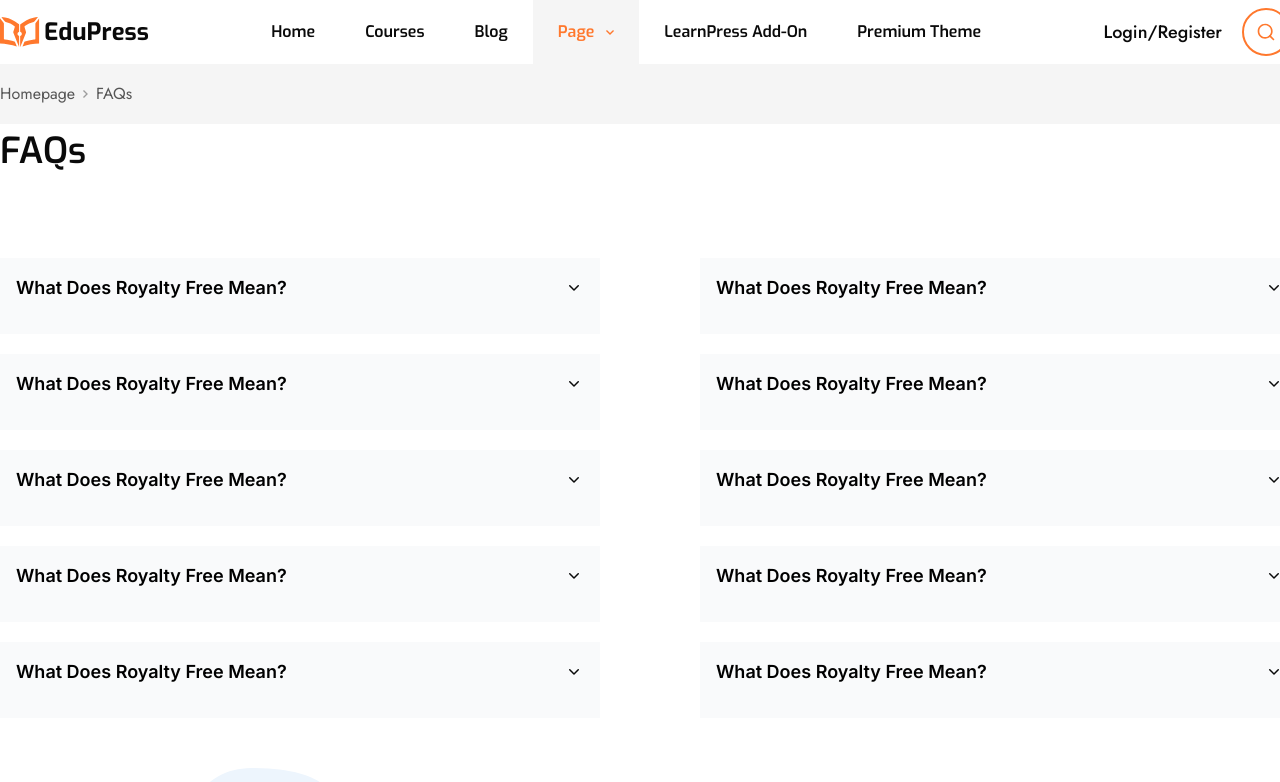
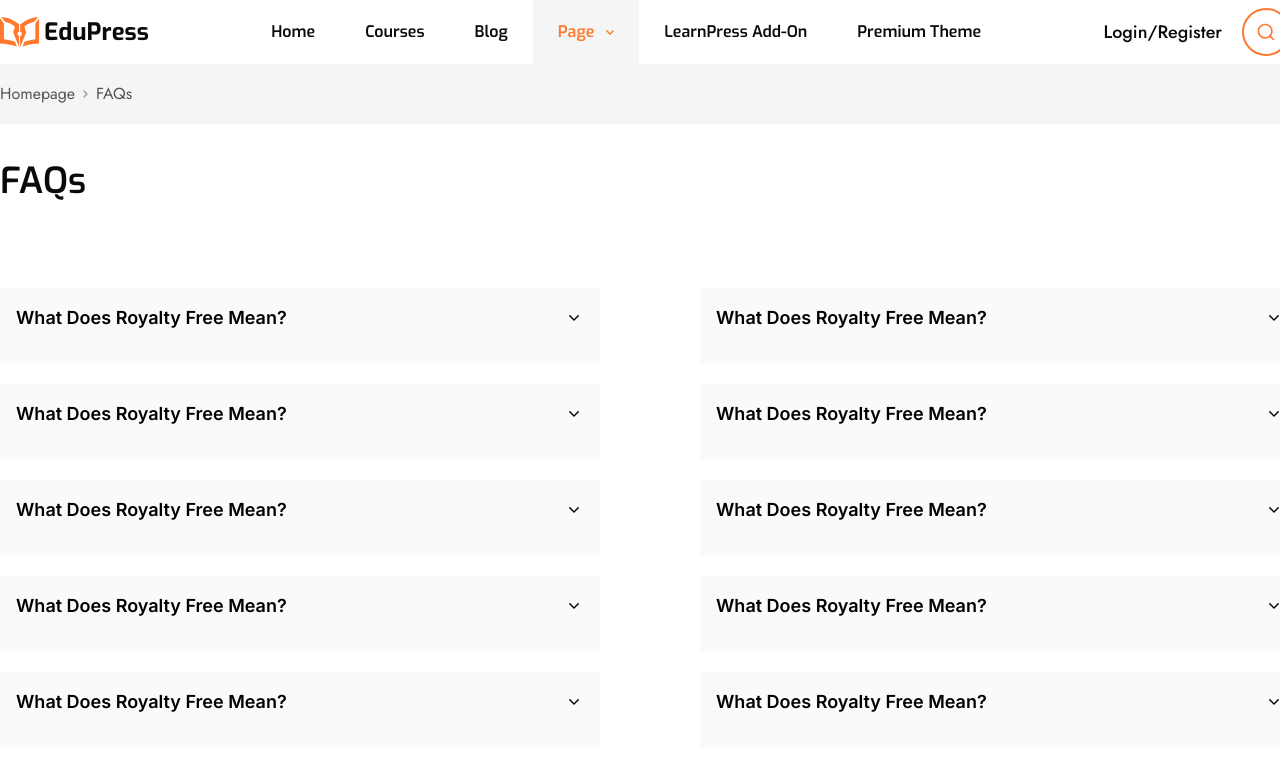
Before and after one commit to Isroil2006/EduPress, a React (Vite) app: page /page/faqs in a window 1280 px wide. Shown: the top 782 px of the page. Built offline with nearby package versions, Linux system fonts and the light colour scheme.

Commit message:
FAQs tugirlandi

```diff
--- a/src/pages/page/faqs/FAQs.tsx
+++ b/src/pages/page/faqs/FAQs.tsx
@@ -13,13 +13,13 @@ export default function FAQs() {
   return (
     <div>
       <div className="myContainer">
-        <h1 className="text-[36px] font-semibold font-exo">FAQs</h1>
+        <h1 className="text-[36px] mt-[30px] font-semibold font-exo">FAQs</h1>
 
         <div className="flex gap-[100px] mt-[40px]">
           {/* LEFT COLUMN */}
           <div className="flex flex-col gap-[20px] mt-[40px]">
             {Array.from({ length: numberOfAccordions }).map((_, index) => {
-              const realId = index; // 0–4
+              const realId = index;
               const isOpen = openId === realId;
 
               return (
```
